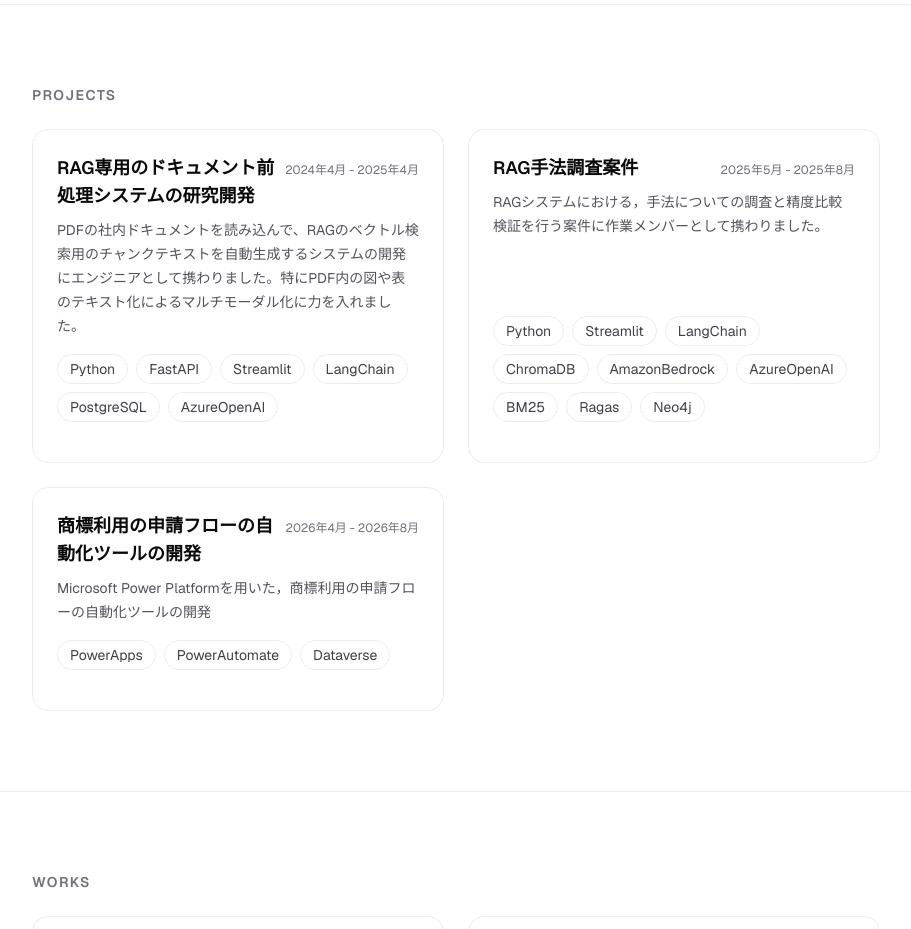
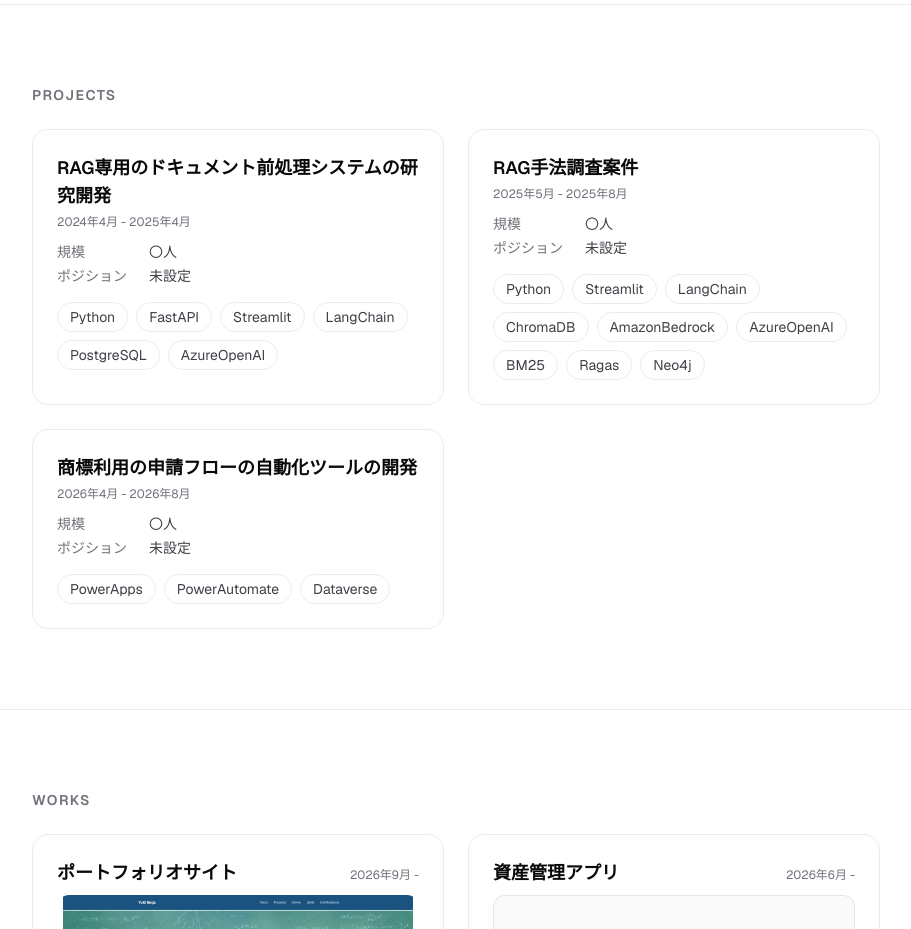
Before and after one commit to Chansuga/my-portfolio, a Next.js app: page / in a window 1280 px wide. Shown: the part 1300-2229 px from the top of the page, without its empty margins (184-1095 px from the left). Built offline with nearby package versions, Linux system fonts and the light colour scheme.

Commit message:
Show project size and position on cards and details in a modal
Co-Authored-By: Claude Opus 5.5 <noreply@anthropic.com>

```diff
--- a/src/app/globals.css
+++ b/src/app/globals.css
@@ -13,3 +13,8 @@
     var(--font-geist-sans), "Hiragino Sans", "Hiragino Kaku Gothic ProN",
     Meiryo, sans-serif;
 }
+
+/* モーダル表示中は背面のページをスクロールさせない */
+html:has(dialog[open]) {
+  overflow: hidden;
+}
--- a/src/components/Projects.styles.ts
+++ b/src/components/Projects.styles.ts
@@ -5,14 +5,29 @@ export const styles = {
   container: "mx-auto max-w-4xl px-6",
   grid: "mt-6 grid gap-6 sm:grid-cols-2",
   card:
-    "flex flex-col rounded-2xl border border-black/8 p-6 transition-colors hover:border-black/16",
-  titleRow: "flex items-baseline justify-between gap-2",
+    "relative flex flex-col rounded-2xl border border-black/8 p-6 transition-colors hover:border-black/16 has-[:focus-visible]:outline-2 has-[:focus-visible]:outline-offset-2 has-[:focus-visible]:outline-zinc-950",
+  // カード全体をクリックできるよう、疑似要素でカードを覆う
+  cardButton:
+    "cursor-pointer text-left after:absolute after:inset-0 after:rounded-2xl focus-visible:outline-none",
   title: "text-lg font-semibold text-zinc-950",
-  period: "shrink-0 text-xs text-zinc-500",
-  description:
-    "mt-2 flex-1 text-sm leading-6 text-zinc-600",
+  period: "mt-1 text-xs text-zinc-500",
+  meta: "mt-3 flex flex-col gap-1 text-sm",
+  metaRow: "flex gap-3",
+  metaLabel: "w-20 shrink-0 text-zinc-500",
+  metaValue: "text-zinc-700",
   tagList: "mt-4 flex flex-wrap gap-2",
-  linksRow: "mt-4 flex gap-4 text-sm font-medium",
-  link:
-    "text-zinc-950 underline underline-offset-4 hover:text-zinc-700",
+  dialog:
+    "m-auto h-[min(480px,calc(100dvh-2rem))] w-[min(640px,calc(100vw-2rem))] max-h-none max-w-none rounded-2xl bg-white shadow-xl backdrop:bg-black/50",
+  dialogInner: "flex h-full flex-col",
+  dialogHeader:
+    "flex items-start justify-between gap-4 border-b border-black/8 px-6 py-4",
+  closeButton:
+    "-mr-2 flex h-9 w-9 shrink-0 cursor-pointer items-center justify-center rounded-md text-zinc-500 transition-colors hover:bg-zinc-100 hover:text-zinc-950",
+  closeIcon: "h-5 w-5 fill-none stroke-current stroke-2",
+  dialogBody: "flex-1 overflow-y-auto px-6 py-5",
+  detailSection: "mt-6",
+  detailHeading: "text-sm font-semibold text-zinc-950",
+  detailText: "mt-2 text-sm leading-6 text-zinc-600",
+  detailList:
+    "mt-2 flex list-disc flex-col gap-1 pl-5 text-sm leading-6 text-zinc-600",
 };
--- a/src/components/Projects.tsx
+++ b/src/components/Projects.tsx
@@ -1,10 +1,56 @@
+"use client";
+
+import { useEffect, useRef, useState } from "react";
 import Chip from "@/components/Chip";
-import ExternalLink from "@/components/ExternalLink";
 import SectionHeading from "@/components/SectionHeading";
-import { projects } from "@/data/site";
+import { projects, type Project } from "@/data/site";
 import { styles } from "./Projects.styles";
 
+function ProjectMeta({ project }: { project: Project }) {
+  return (
+    <>
+      {project.period && <p className={styles.period}>{project.period}</p>}
+      <dl className={styles.meta}>
+        <div className={styles.metaRow}>
+          <dt className={styles.metaLabel}>規模</dt>
+          <dd className={styles.metaValue}>{project.teamSize}</dd>
+        </div>
+        <div className={styles.metaRow}>
+          <dt className={styles.metaLabel}>ポジション</dt>
+          <dd className={styles.metaValue}>{project.position}</dd>
+        </div>
+      </dl>
+      <ul className={styles.tagList}>
+        {project.tags.map((tag) => (
+          <Chip key={tag}>{tag}</Chip>
+        ))}
+      </ul>
+    </>
+  );
+}
+
+function DetailList({ heading, items }: { heading: string; items: string[] }) {
+  if (items.length === 0) return null;
+  return (
+    <section className={styles.detailSection}>
+      <h4 className={styles.detailHeading}>{heading}</h4>
+      <ul className={styles.detailList}>
+        {items.map((item) => (
+          <li key={item}>{item}</li>
+        ))}
+      </ul>
+    </section>
+  );
+}
+
 export default function Projects() {
+  const [selected, setSelected] = useState<Project | null>(null);
+  const dialogRef = useRef<HTMLDialogElement>(null);
+
+  useEffect(() => {
+    if (selected) dialogRef.current?.showModal();
+  }, [selected]);
+
   return (
     <section id="projects" className={styles.section}>
       <div className={styles.container}>
@@ -12,34 +58,68 @@ export default function Projects() {
         <div className={styles.grid}>
           {projects.map((project) => (
             <article key={project.title} className={styles.card}>
-              <div className={styles.titleRow}>
-                <h3 className={styles.title}>{project.title}</h3>
-                {project.period && (
-                  <span className={styles.period}>{project.period}</span>
-                )}
-              </div>
-              <p className={styles.description}>{project.description}</p>
-              <ul className={styles.tagList}>
-                {project.tags.map((tag) => (
-                  <Chip key={tag}>{tag}</Chip>
-                ))}
-              </ul>
-              <div className={styles.linksRow}>
-                {project.link && (
-                  <ExternalLink href={project.link} className={styles.link}>
-                    Live
-                  </ExternalLink>
-                )}
-                {project.repo && (
-                  <ExternalLink href={project.repo} className={styles.link}>
-                    Code
-                  </ExternalLink>
-                )}
-              </div>
+              <h3 className={styles.title}>
+                <button
+                  type="button"
+                  aria-haspopup="dialog"
+                  className={styles.cardButton}
+                  onClick={() => setSelected(project)}
+                >
+                  {project.title}
+                </button>
+              </h3>
+              <ProjectMeta project={project} />
             </article>
           ))}
         </div>
       </div>
+
+      <dialog
+        ref={dialogRef}
+        aria-labelledby="project-dialog-title"
+        className={styles.dialog}
+        onClose={() => setSelected(null)}
+        // 枠の外（背景）をクリックしたときだけ閉じる
+        onClick={(e) => {
+          if (e.target === e.currentTarget) e.currentTarget.close();
+        }}
+      >
+        {selected && (
+          <div className={styles.dialogInner}>
+            <div className={styles.dialogHeader}>
+              <h3 id="project-dialog-title" className={styles.title}>
+                {selected.title}
+              </h3>
+              <button
+                type="button"
+                aria-label="閉じる"
+                className={styles.closeButton}
+                onClick={() => dialogRef.current?.close()}
+              >
+                <svg
+                  viewBox="0 0 24 24"
+                  aria-hidden="true"
+                  className={styles.closeIcon}
+                >
+                  <path d="M6 6l12 12M18 6 6 18" />
+                </svg>
+              </button>
+            </div>
+            <div className={styles.dialogBody}>
+              <ProjectMeta project={selected} />
+              <section className={styles.detailSection}>
+                <h4 className={styles.detailHeading}>概要</h4>
+                <p className={styles.detailText}>{selected.overview}</p>
+              </section>
+              <DetailList
+                heading="担当業務"
+                items={selected.responsibilities}
+              />
+              <DetailList heading="成果・工夫" items={selected.achievements} />
+            </div>
+          </div>
+        )}
+      </dialog>
     </section>
   );
 }
--- a/src/components/Works.styles.ts
+++ b/src/components/Works.styles.ts
@@ -1,11 +1,24 @@
-import { styles as projectStyles } from "./Projects.styles";
+import { sectionDivider } from "@/lib/styles";
 
 export const styles = {
-  ...projectStyles,
+  section: `scroll-mt-16 py-20 ${sectionDivider}`,
+  container: "mx-auto max-w-4xl px-6",
+  grid: "mt-6 grid gap-6 sm:grid-cols-2",
+  card:
+    "flex flex-col rounded-2xl border border-black/8 p-6 transition-colors hover:border-black/16",
+  titleRow: "flex items-baseline justify-between gap-2",
+  title: "text-lg font-semibold text-zinc-950",
+  period: "shrink-0 text-xs text-zinc-500",
   imageFrame:
     "relative mt-2 flex aspect-video items-center justify-center overflow-hidden rounded-xl",
   emptyImageFrame: "border border-black/8 bg-zinc-50",
   imageLink: "absolute inset-0 transition-opacity hover:opacity-80",
   image: "object-contain",
   noImage: "text-xs text-zinc-400",
+  description:
+    "mt-2 flex-1 text-sm leading-6 text-zinc-600",
+  tagList: "mt-4 flex flex-wrap gap-2",
+  linksRow: "mt-4 flex gap-4 text-sm font-medium",
+  link:
+    "text-zinc-950 underline underline-offset-4 hover:text-zinc-700",
 };
--- a/src/data/site.ts
+++ b/src/data/site.ts
@@ -43,18 +43,21 @@ export const career: CareerItem[] = [
 
 export type Project = {
   title: string;
-  description: string;
+  period?: string;
+  teamSize: string;
+  position: string;
   tags: string[];
-  period?: string;
-  link?: string;
-  repo?: string;
+  overview: string;
+  responsibilities: string[];
+  achievements: string[];
 };
 
 export const projects: Project[] = [
   {
     title: "RAG専用のドキュメント前処理システムの研究開発",
-    description:
-      "PDFの社内ドキュメントを読み込んで、RAGのベクトル検索用のチャンクテキストを自動生成するシステムの開発にエンジニアとして携わりました。特にPDF内の図や表のテキスト化によるマルチモーダル化に力を入れました。",
+    period: "2024年4月 - 2025年4月",
+    teamSize: "〇人",
+    position: "未設定",
     tags: [
       "Python",
       "FastAPI",
@@ -63,12 +66,16 @@ export const projects: Project[] = [
       "PostgreSQL",
       "AzureOpenAI",
     ],
-    period: "2024年4月 - 2025年4月",
+    overview:
+      "PDFの社内ドキュメントを読み込んで、RAGのベクトル検索用のチャンクテキストを自動生成するシステムの開発にエンジニアとして携わりました。特にPDF内の図や表のテキスト化によるマルチモーダル化に力を入れました。",
+    responsibilities: ["未設定"],
+    achievements: ["未設定"],
   },
   {
     title: "RAG手法調査案件",
-    description:
-      "RAGシステムにおける，手法についての調査と精度比較検証を行う案件に作業メンバーとして携わりました。",
+    period: "2025年5月 - 2025年8月",
+    teamSize: "〇人",
+    position: "未設定",
     tags: [
       "Python",
       "Streamlit",
@@ -80,14 +87,21 @@ export const projects: Project[] = [
       "Ragas",
       "Neo4j",
     ],
-    period: "2025年5月 - 2025年8月",
+    overview:
+      "RAGシステムにおける，手法についての調査と精度比較検証を行う案件に作業メンバーとして携わりました。",
+    responsibilities: ["未設定"],
+    achievements: ["未設定"],
   },
   {
     title: "商標利用の申請フローの自動化ツールの開発",
-    description:
+    period: "2026年4月 - 2026年8月",
+    teamSize: "〇人",
+    position: "未設定",
+    tags: ["PowerApps", "PowerAutomate", "Dataverse"],
+    overview:
       "Microsoft Power Platformを用いた，商標利用の申請フローの自動化ツールの開発",
-    tags: ["PowerApps", "PowerAutomate", "Dataverse"],
-    period: "2026年4月 - 2026年8月",
+    responsibilities: ["未設定"],
+    achievements: ["未設定"],
   },
 ];
 
```
